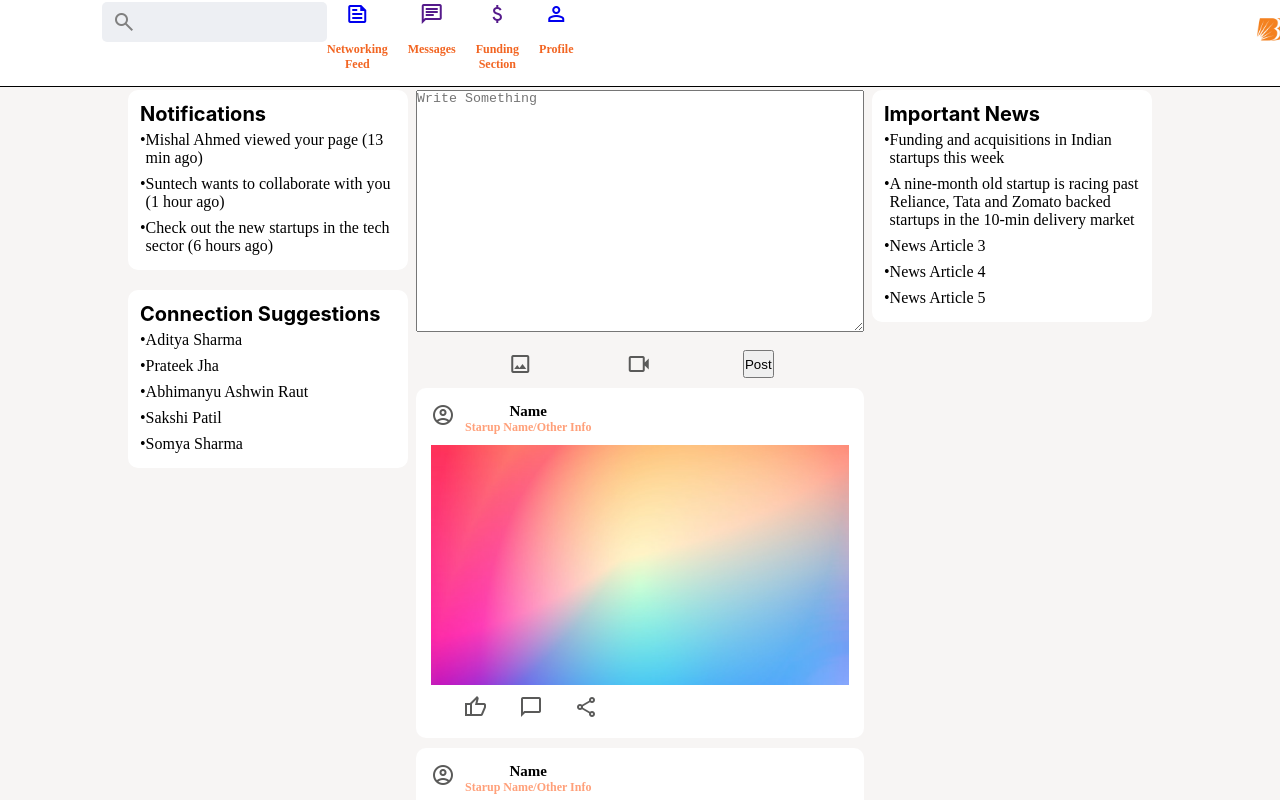
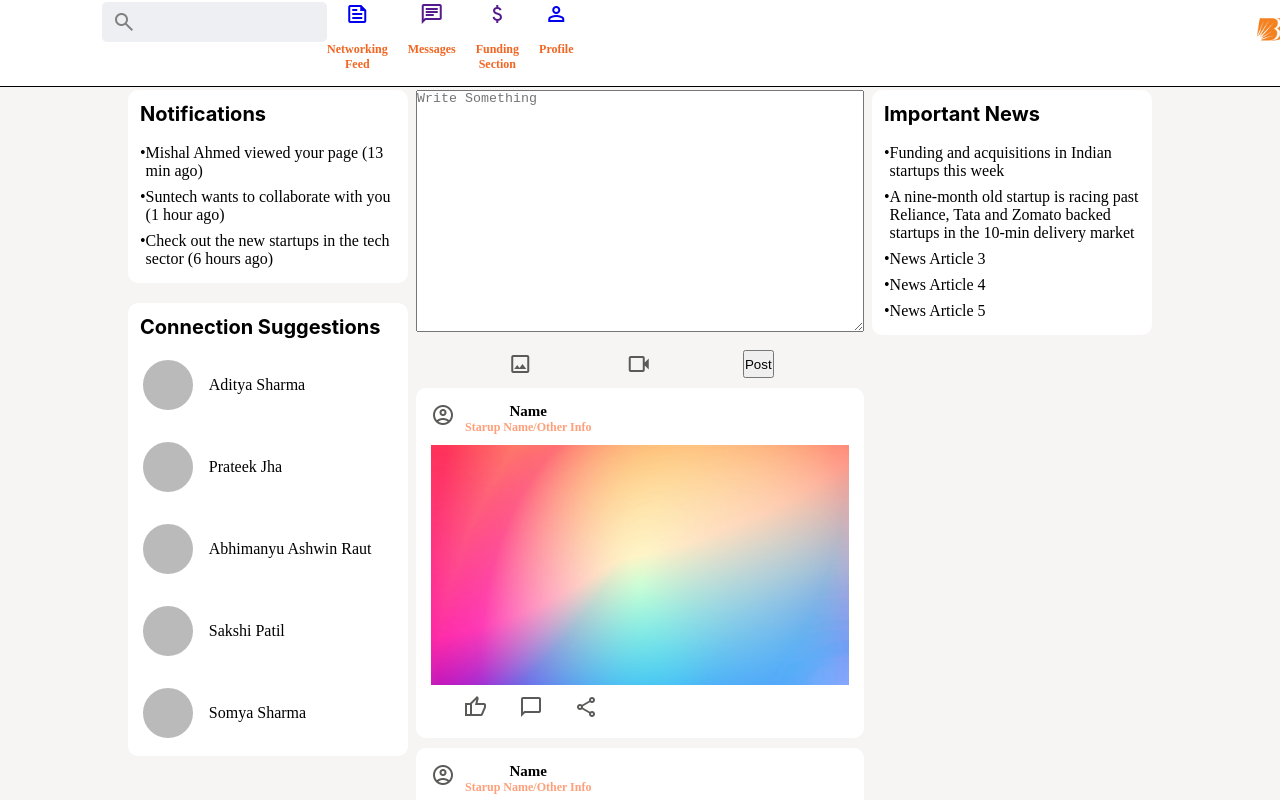
Before and after one commit to 200040082vinayak/200040082vinayak.github.io, an Angular app: page /feed in a window 1280 px wide. Shown: the top 800 px of the page. Built offline with nearby package versions, Linux system fonts and the light colour scheme; grey boxes are pictures that could not be loaded.

Commit message:
minor changes

```diff
--- a/src/app/app-routing.module.ts
+++ b/src/app/app-routing.module.ts
@@ -9,7 +9,8 @@
   { path: 'login', component: LoginPageComponent} ,
   {path: 'reg', component: RegistrationPageComponent} ,
   {path: 'feed', component: FeedPageComponent} ,
-  {path: 'profile', component: ProfilePageComponent}
+  {path: 'profile', component: ProfilePageComponent},
+  { path: '', redirectTo: 'feed', pathMatch: 'full'}
 ];
 
 @NgModule({
--- a/src/app/feed-page/feed-page.component.css
+++ b/src/app/feed-page/feed-page.component.css
@@ -80,11 +80,22 @@
 
 }
 
+.sidebar_circle{
+    /* clip-path: circle(); */
+    width: 50px;
+    height: 50px;
+    border: solid white;
+    border-radius: 100%;
+    background-color: rgb(187, 186, 186);
+    margin-right: 1vw;
+}
+
 .sidebar_connections{
     display: flex;
     cursor: pointer;
     margin-bottom: 3px;
     margin-top: 5px;
+    align-items: center;
 }
 
 .sidebar_header{
@@ -92,6 +103,7 @@
     /* place-items: center; */
     font-size: 20px;
     font-weight: bold;
+    margin-bottom: 1vw;
 }
 
 
@@ -139,6 +151,7 @@
 .textarea{
      width: 100%;
      height: 100%;
+
 }
 
 .feed_inputicons{
--- a/src/app/feed-page/feed-page.component.html
+++ b/src/app/feed-page/feed-page.component.html
@@ -1,5 +1,6 @@
 <!DOCTYPE html>
 <html lang="en">
+
 <head>
     <meta charset="UTF-8">
     <meta http-equiv="X-UA-Compatible" content="IE=edge">
@@ -8,6 +9,7 @@
     <link href="https://fonts.googleapis.com/css2?family=Material+Symbols+Outlined" rel="stylesheet" />
     <title>Feed Page</title>
 </head>
+
 <body>
 
     <app-header> </app-header>
@@ -31,39 +33,51 @@
                     <p>Mishal Ahmed viewed your page (13 min ago)</p>
                 </div>
                 <div class="sidebar_notif">
-                      <span class="sidebar_hash">•  </span>
+                    <span class="sidebar_hash">• </span>
                     <p>Suntech wants to collaborate with you (1 hour ago)</p>
                 </div>
                 <div class="sidebar_notif">
-                      <span class="sidebar_hash">•  </span>
+                    <span class="sidebar_hash">• </span>
                     <p>Check out the new startups in the tech sector (6 hours ago)</p>
                 </div>
 
             </div>
+            <div class="sidebar_bottom">
 
-                <div class="sidebar_bottom">
+
                 <div class="sidebar_header"> Connection Suggestions </div>
 
-                     <div class="sidebar_connections">
-                         <span class="sidebar_hash">• </span>
-                     <p>Aditya Sharma</p>
-                     </div>
+
 
                 <div class="sidebar_connections">
-                     <span class="sidebar_hash">• </span>
-                     <p>Prateek Jha</p>
+                    <!-- <span class="sidebar_hash"></span> -->
+                    <div class="sidebar_circle"></div>
+                    <p> Aditya Sharma</p>
                 </div>
+                <br>
+
                 <div class="sidebar_connections">
-                     <span class="sidebar_hash">• </span>
-                     <p>Abhimanyu Ashwin Raut</p>
+                    <!-- <span class="sidebar_hash">#</span> -->
+                    <div class="sidebar_circle"></div>
+                    <p> Prateek Jha</p>
                 </div>
+                <br>
                 <div class="sidebar_connections">
-                     <span class="sidebar_hash">• </span>
-                     <p>Sakshi Patil</p>
+                    <!-- <span class="sidebar_hash">#</span> -->
+                    <div class="sidebar_circle"></div>
+                    <p> Abhimanyu Ashwin Raut</p>
                 </div>
+                <br>
                 <div class="sidebar_connections">
-                     <span class="sidebar_hash">• </span>
-                     <p>Somya Sharma</p>
+                    <!-- <span class="sidebar_hash">#</span> -->
+                    <div class="sidebar_circle"></div>
+                    <p> Sakshi Patil</p>
+                </div>
+                <br>
+                <div class="sidebar_connections">
+                    <!-- <span class="sidebar_hash">#</span> -->
+                    <div class="sidebar_circle"></div>
+                    <p> Somya Sharma</p>
                 </div>
 
             </div>
@@ -84,7 +98,8 @@
                     <form>
                         <div class="feed_textbox">
 
-                                     <textarea [defaultValue]="" class="textarea" type="text" placeholder="Write Something"></textarea>
+                            <textarea [defaultValue]="" class="textarea" type="text"
+                                placeholder="Write Something"></textarea>
 
                         </div>
 
@@ -100,7 +115,7 @@
                         <input type="file" id="file-input1">
 
 
-                            <i style="color: #5a5a59;" class="material-symbols-outlined" >
+                        <i style="color: #5a5a59;" class="material-symbols-outlined">
                             image
                         </i>
                         <!-- <input type="image">
@@ -563,7 +578,8 @@
                 <div class="sidebar_news">
                     <span class="sidebar_hash">• </span>
                     <p>
-                         <a href="https://entrackr.com/2022/05/funding-and-acquisitions-in-indian-startups-this-week-09-may-14-may/" target="_blank">
+                        <a href="https://entrackr.com/2022/05/funding-and-acquisitions-in-indian-startups-this-week-09-may-14-may/"
+                            target="_blank">
 
                             Funding and acquisitions in Indian startups this week </a>
                     </p>
@@ -572,8 +588,10 @@
                 <div class="sidebar_news">
                     <span class="sidebar_hash">• </span>
                     <p>
-                         <a href="https://www.businessinsider.in/business/startups/news/zepto-has-been-taking-over-reliance-backed-dunzo-and-zomato-backed-blinkit-says-report/slidelist/91594636.cms" target="_blank">
-                         A nine-month old startup is racing past Reliance, Tata and Zomato backed startups in the 10-min delivery market
+                        <a href="https://www.businessinsider.in/business/startups/news/zepto-has-been-taking-over-reliance-backed-dunzo-and-zomato-backed-blinkit-says-report/slidelist/91594636.cms"
+                            target="_blank">
+                            A nine-month old startup is racing past Reliance, Tata and Zomato backed startups in the
+                            10-min delivery market
                         </a>
                     </p>
                 </div>
@@ -597,4 +615,5 @@
 
     </div>
 </body>
+
 </html>
--- a/src/app/login-page/login-page.component.css
+++ b/src/app/login-page/login-page.component.css
@@ -22,6 +22,7 @@
   width: 50vw;
   background-repeat: no-repeat;
   background-size: cover;
+  border-radius: 0 2vw 0 0 ;
 }
 
   .right_images{
```
Lines whose indentation alone changed are shown as unchanged.
